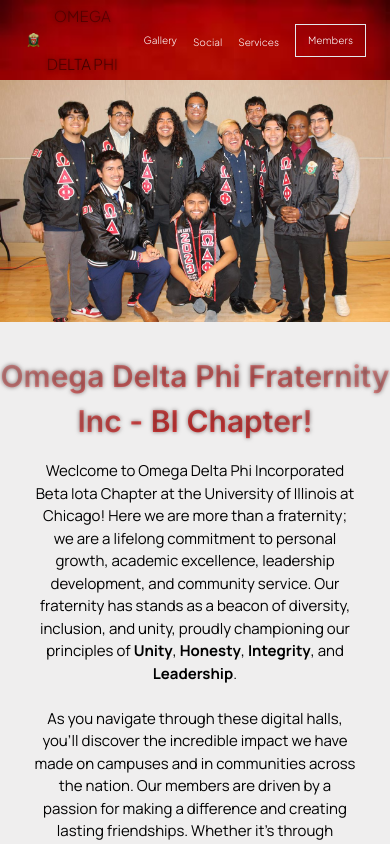
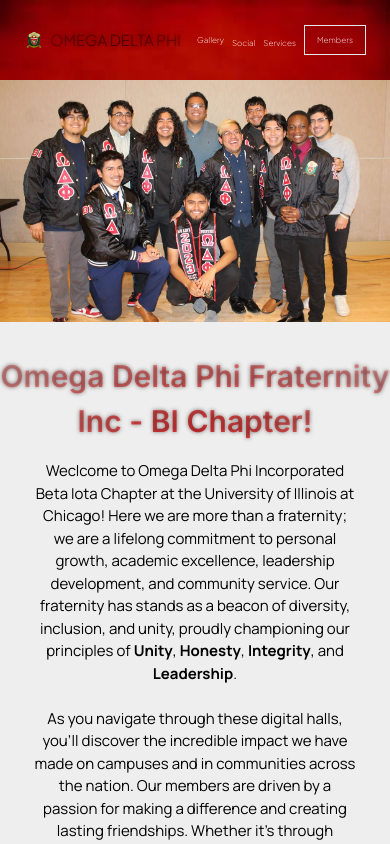
Before and after one commit to famfrank1298/ODPHI_BI, a Next.js app in the folder odphi/: page / in a window 390 px wide. Shown: the top 844 px of the page. Built offline with nearby package versions, Linux system fonts and the light colour scheme.

Commit message:
added media query for 436px

```diff
--- a/odphi/src/app/globals.css
+++ b/odphi/src/app/globals.css
@@ -424,3 +424,15 @@
     font-size: 25px;
   }
 }
+
+@media (max-width: 436px) {
+  .nav-menu {
+    font-weight: 200;
+    font-size: 8px;
+    margin-left: 0.5rem;
+  }
+
+  .odp_logo {
+    margin-left: 2px;
+  }
+}
```
